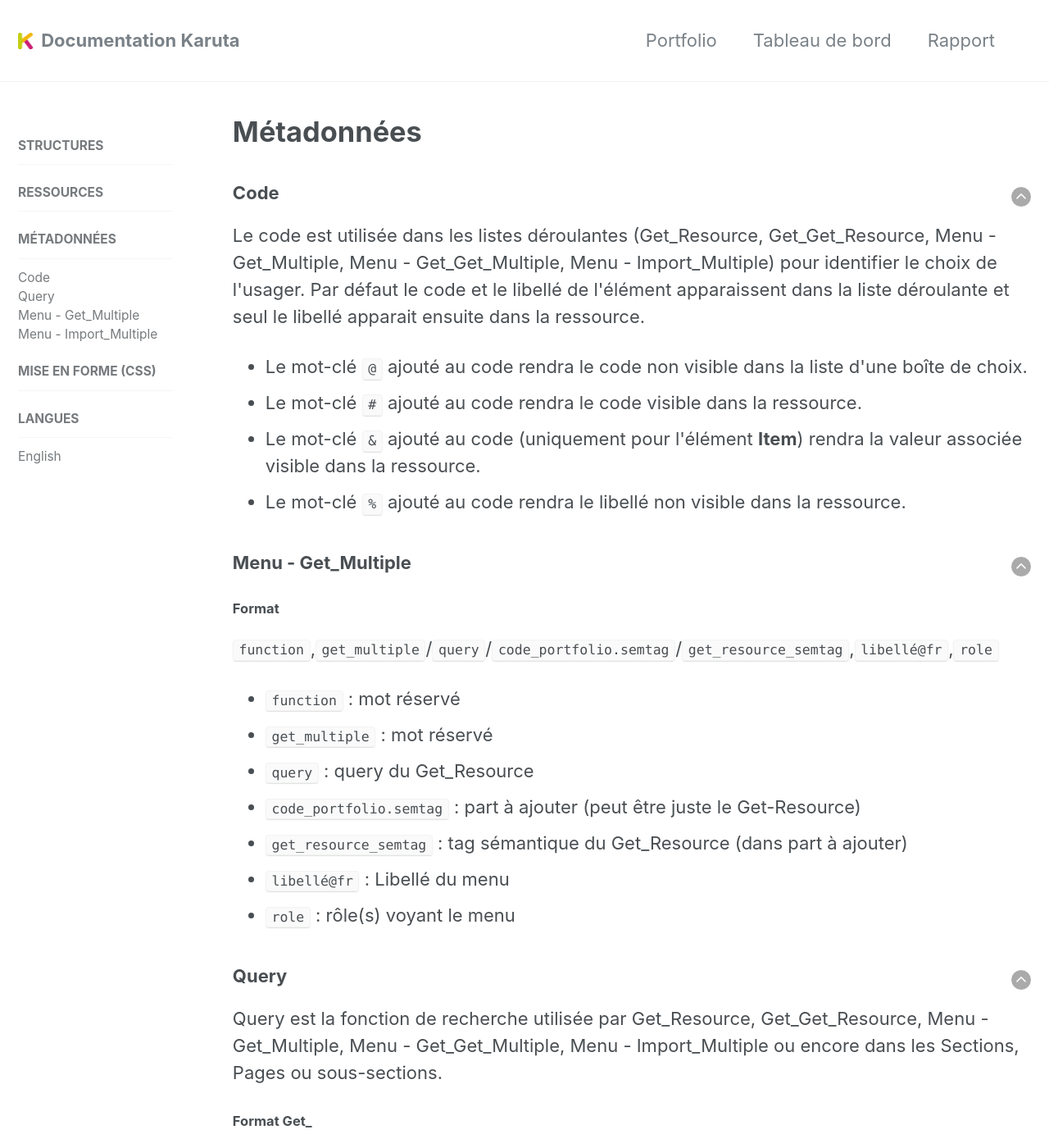
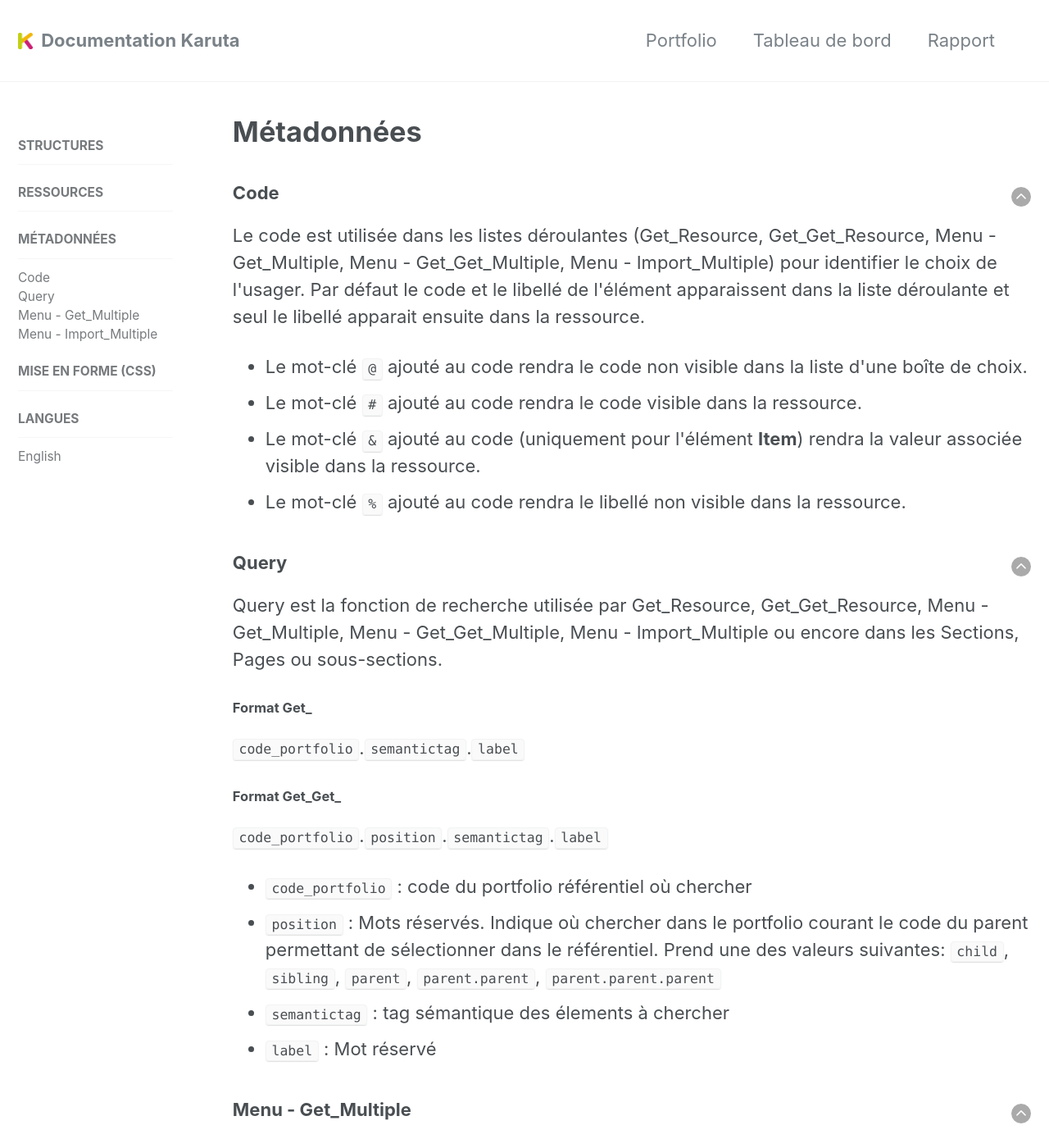
Before and after one commit to karutaproject/karuta-frontend-documentation, a Jekyll site: the page built from _pages/metadata_fr.html, in a window 1280 px wide and 1400 px high. Shown: the whole window at 82% size. Built offline with Jekyll 4.4.1, drawn with Linux system fonts in a browser that asks for light colours.

Commit message:
correction

```diff
--- a/_pages/metadata_fr.html
+++ b/_pages/metadata_fr.html
@@ -15,6 +15,22 @@ sidebar:
 		<li>Le mot-clé <code>#</code>&nbsp;ajouté au code rendra le code visible dans la ressource.</li>
 		<li>Le mot-clé <code>&amp;</code>&nbsp;ajouté au code (uniquement pour l'élément <b>Item</b>) rendra la valeur associée visible dans la ressource.</li>
 		<li>Le mot-clé <code>%</code> ajouté au code rendra le libellé non visible dans la ressource.</li>
+	</ul>
+</article>
+
+<article>
+	<a style='float:right' href='#top'><img src='../assets/img/arrow-up.png'/></a>
+	<h3 id='query'>Query</h3>
+	<p>Query est la fonction de recherche utilisée par Get_Resource, Get_Get_Resource, Menu - Get_Multiple, Menu - Get_Get_Multiple, Menu - Import_Multiple ou encore dans les Sections, Pages ou sous-sections.</p>
+	<h4>Format Get_</h4>
+	<p><code>code_portfolio</code>.<code>semantictag</code>.<code>label</code></p>
+	<h4>Format Get_Get_</h4>
+	<p><code>code_portfolio</code>.<code>position</code>.<code>semantictag</code>.<code>label</code></p>
+	<ul>
+		<li><code>code_portfolio</code> : code du portfolio référentiel où chercher</li>
+		<li><code>position</code> : Mots réservés. Indique où chercher dans le portfolio courant le code du parent permettant de sélectionner dans le référentiel. Prend une des valeurs suivantes: <code>child</code>, <code>sibling</code>, <code>parent</code>, <code>parent.parent</code>, <code>parent.parent.parent</code> </li>
+		<li><code>semantictag</code> : tag sémantique des élements à chercher</li>
+		<li><code>label</code> : Mot réservé</li>
 	</ul>
 </article>
 
```
